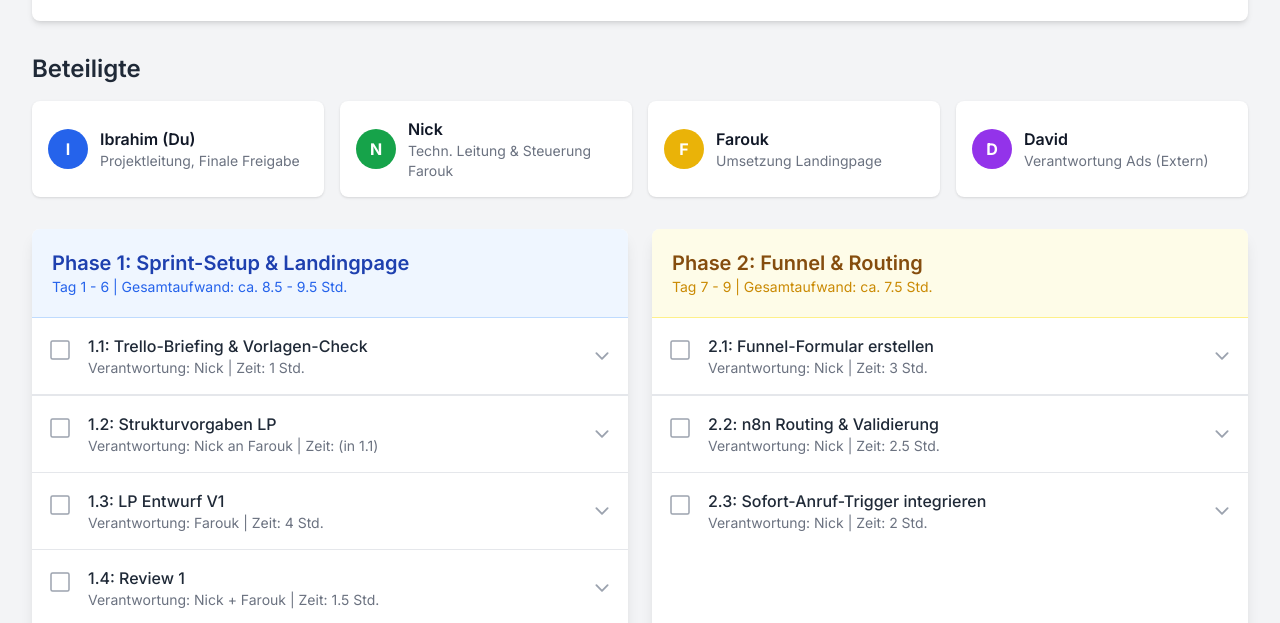
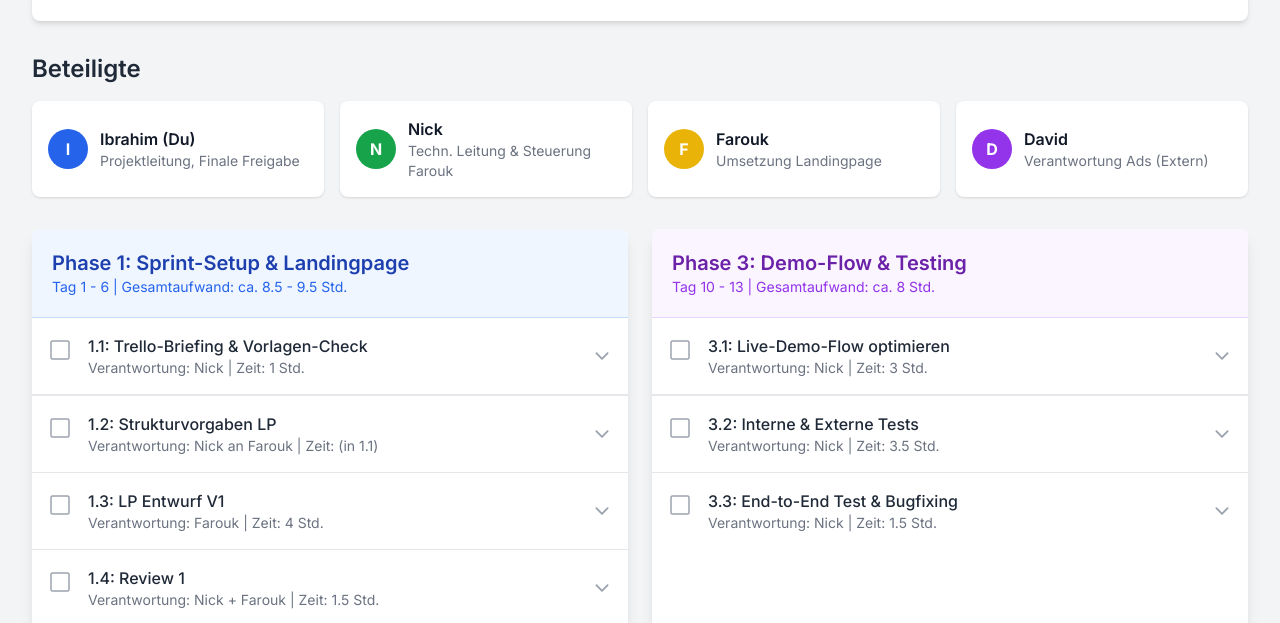
Before and after one commit to richdaddymo/nick, a plain HTML site: page index.html in a window 1280 px wide. Shown: the part 131-754 px from the top of the page. Drawn offline with nearby package versions, Linux system fonts and the light colour scheme.

Commit message:
Update index.html

```diff
--- a/index.html
+++ b/index.html
@@ -227,64 +227,6 @@
                 </div>
             </div>
 
-            <!-- Phase 2 -->
-            <div class="bg-white rounded-lg shadow-lg overflow-hidden">
-                <div class="p-5 bg-yellow-50 border-b border-yellow-200">
-                    <h3 class="text-xl font-semibold text-yellow-800">Phase 2: Funnel & Routing</h3>
-                    <p class="text-sm text-yellow-600">Tag 7 - 9 | Gesamtaufwand: ca. 7.5 Std.</p>
-                </div>
-                <div class="divide-y divide-gray-200">
-                    <!-- Task 2.1 -->
-                    <div class="task-card">
-                        <div class="p-4 flex items-start space-x-4">
-                            <ion-icon name="square-outline" class="task-checkbox mt-1" data-icon-unchecked="square-outline" data-icon-checked="checkbox-outline"></ion-icon>
-                            <div class="task-trigger flex-1 flex justify-between items-center">
-                                <div class="task-text flex-1">
-                                    <div class="font-medium text-gray-800">2.1: Funnel-Formular erstellen</div>
-                                    <div class="text-sm text-gray-500">Verantwortung: Nick | Zeit: 3 Std.</div>
-                                </div>
-                                <ion-icon name="chevron-down-outline" class="dropdown-arrow w-5 h-5 text-gray-400 flex-shrink-0"></ion-icon>
-                            </div>
-                        </div>
-                        <div class="task-details">
-                            <p class="text-sm text-gray-600">Aufbau des Formulars (Name, Tel, E-Mail, Firma). Implementierung von Hidden Fields für das Ad-Tracking (UTMs). Erstellung der Danke-Seite ("KI-Setter ruft Sie jetzt an...").</p>
-                        </div>
-                    </div>
-                    <!-- Task 2.2 -->
-                    <div class="task-card">
-                        <div class="p-4 flex items-start space-x-4">
-                            <ion-icon name="square-outline" class="task-checkbox mt-1" data-icon-unchecked="square-outline" data-icon-checked="checkbox-outline"></ion-icon>
-                            <div class="task-trigger flex-1 flex justify-between items-center">
-                                <div class="task-text flex-1">
-                                    <div class="font-medium text-gray-800">2.2: n8n Routing & Validierung</div>
-                                    <div class="text-sm text-gray-500">Verantwortung: Nick | Zeit: 2.5 Std.</div>
-                                </div>
-                                <ion-icon name="chevron-down-outline" class="dropdown-arrow w-5 h-5 text-gray-400 flex-shrink-0"></ion-icon>
-                            </div>
-                        </div>
-                        <div class="task-details">
-                            <p class="text-sm text-gray-600">Einrichtung des n8n-Workflows: Formular-Webhook empfangen, Daten validieren (z.B. Telefonnummernformat) und Logging in ein Google Sheet/Datenbank.</p>
-                        </div>
-                    </div>
-                    <!-- Task 2.3 -->
-                    <div class="task-card">
-                        <div class="p-4 flex items-start space-x-4">
-                            <ion-icon name="square-outline" class="task-checkbox mt-1" data-icon-unchecked="square-outline" data-icon-checked="checkbox-outline"></ion-icon>
-                            <div class="task-trigger flex-1 flex justify-between items-center">
-                                <div class="task-text flex-1">
-                                    <div class="font-medium text-gray-800">2.3: Sofort-Anruf-Trigger integrieren</div>
-                                    <div class="text-sm text-gray-500">Verantwortung: Nick | Zeit: 2 Std.</div>
-                                </div>
-                                <ion-icon name="chevron-down-outline" class="dropdown-arrow w-5 h-5 text-gray-400 flex-shrink-0"></ion-icon>
-                            </div>
-                        </div>
-                        <div class="task-details">
-                            <p class="text-sm text-gray-600">Anbindung des n8n-Workflows an die KI-Setter-API (z.B. VAPI). Sicherstellen, dass der Anruf zuverlässig nach der Validierung ausgelöst wird.</p>
-                        </div>
-                    </div>
-                </div>
-            </div>
-
             <!-- Phase 3 -->
             <div class="bg-white rounded-lg shadow-lg overflow-hidden">
                 <div class="p-5 bg-purple-50 border-b border-purple-200">
```
